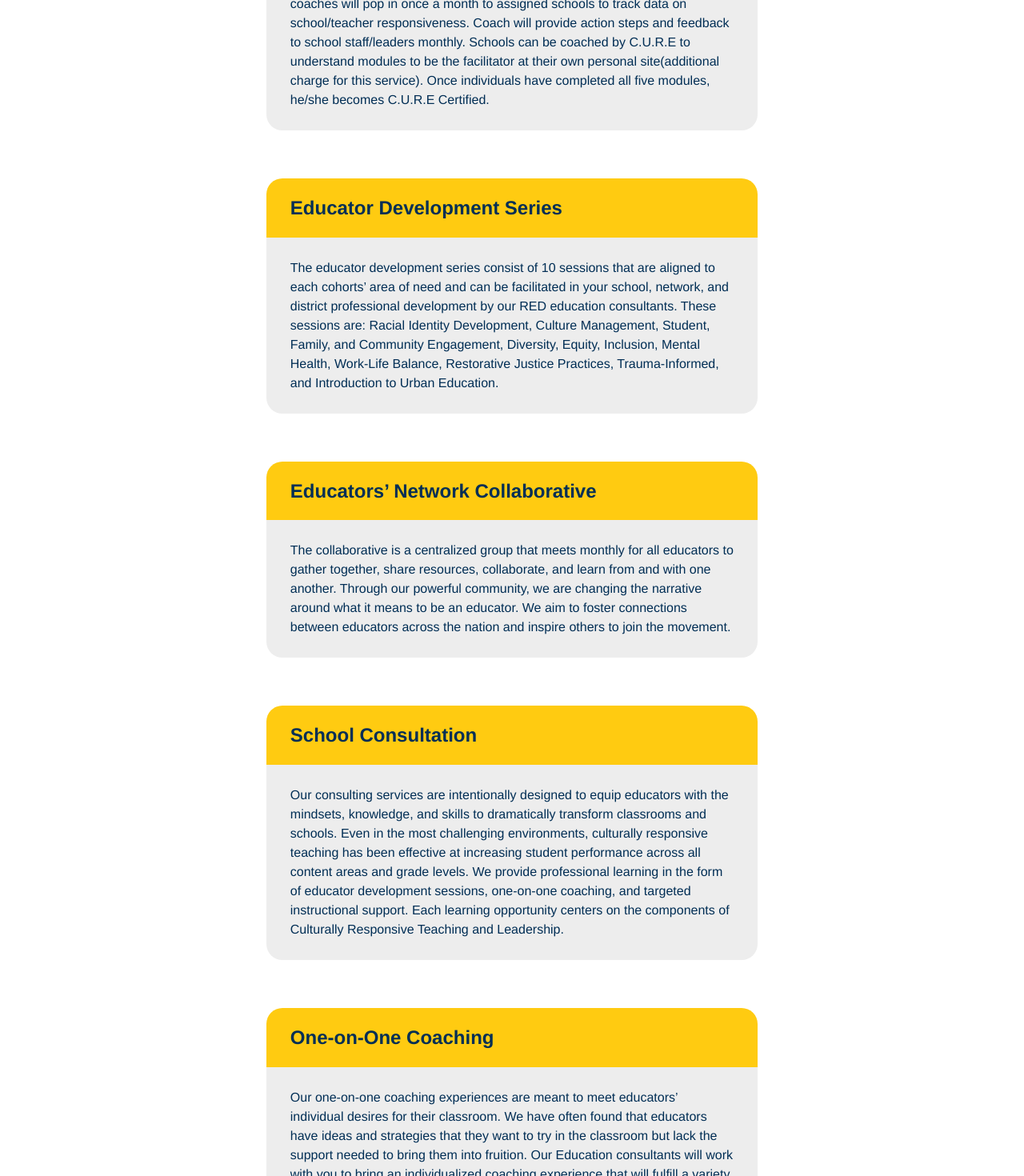
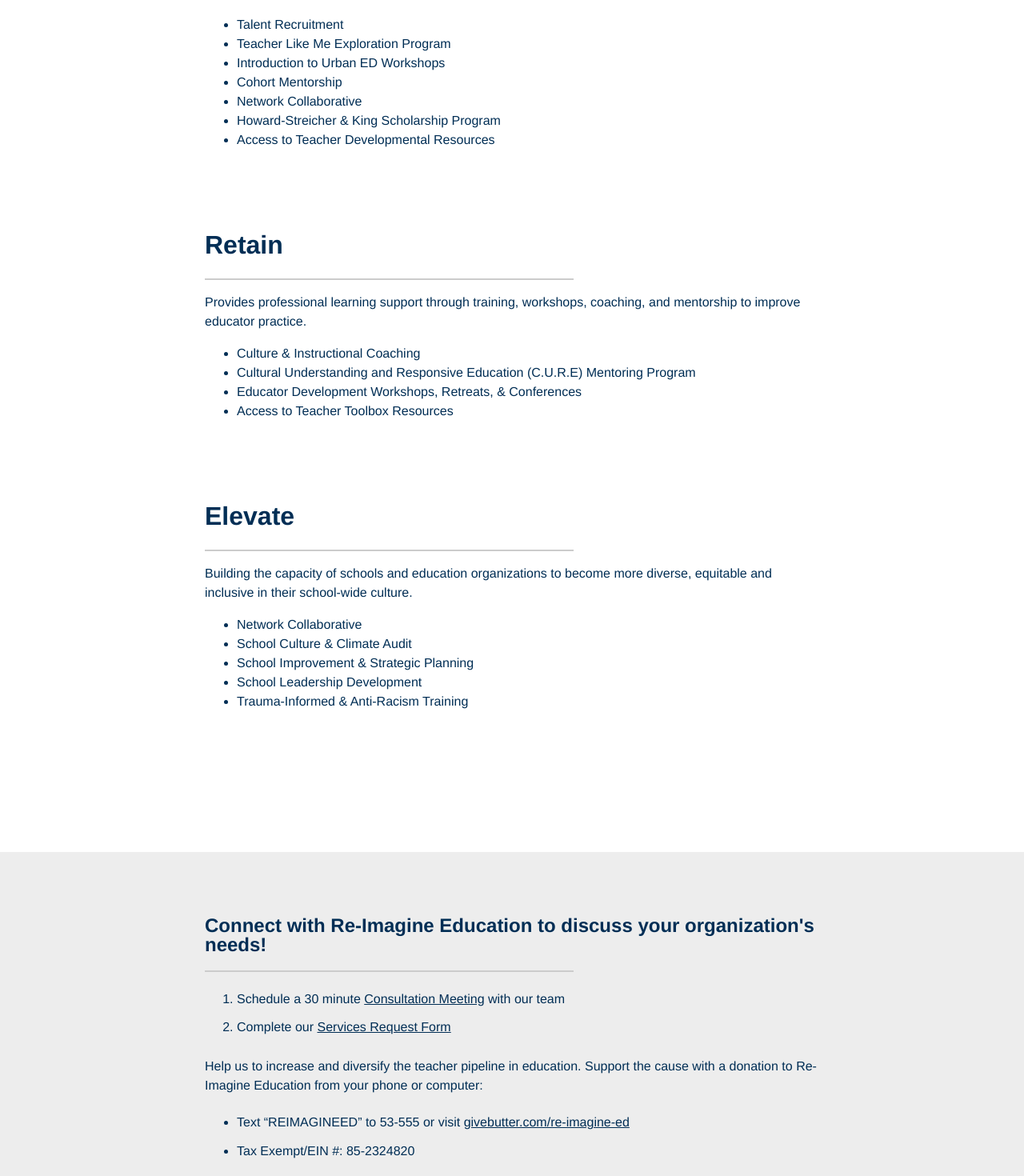
Before and after one commit to re-imagineed/re-imagineed-website, a Next.js app: page /programs in a window 1280 px wide. Shown: the part 640-2110 px from the top of the page at 80% size. Built offline with nearby package versions, Linux system fonts and the light colour scheme.

Commit message:
Update programs content

```diff
--- a/components/Header.jsx
+++ b/components/Header.jsx
@@ -24,8 +24,6 @@
     top: 0;
     max-width: 100vw;
     height: 60px;
-    /* transition: transform 0.3s, height 0.3s;
-    transform: translateY(${props => props.banner ? '0px' : '-40px'}); */
 `
 
 const StyledHeader = styled.header`
@@ -288,10 +286,6 @@
     return (
         <StyledHeaderWrapper banner={bannerPresent}>
             <StyledHeader>
-                {/* <NotificationBanner
-                    onBannerClose={closeBanner}
-                    bannerPresent={bannerPresent}
-                /> */}
                 <StyledContentWrapper>
                     <StyledLeftContent>
                         <Link href="/"><a>
@@ -322,10 +316,10 @@
                                             <StyledDropdownNavLinks>Overview</StyledDropdownNavLinks>
                                             </Link>
                                         <Link href="/about/#our_mission">
-                                            <StyledDropdownNavLinks>Our Mission</StyledDropdownNavLinks>
+                                            <StyledDropdownNavLinks>Mission</StyledDropdownNavLinks>
                                         </Link>
                                         <Link href="/about/#our_team">
-                                            <StyledDropdownNavLinks>Our Team</StyledDropdownNavLinks>
+                                            <StyledDropdownNavLinks>Leadership</StyledDropdownNavLinks>
                                         </Link>
                                     </StyledDropdown>
                                 </StyledDropdownWrapper>
--- a/components/Styled.jsx
+++ b/components/Styled.jsx
@@ -49,7 +49,7 @@
 
 export const StyledP1 = styled.p`
     font-size: 1em;
-    line-height: 1.4em;
+    line-height: 1.5em;
 
     @media ${device.tablet} {
         font-size: 1.2em;
@@ -58,6 +58,7 @@
 
 export const StyledP2 = styled.p`
     font-size: 0.9em;
+    line-height: 1.5em;
 
     @media ${device.tablet} {
         font-size: 1em;
@@ -70,6 +71,12 @@
     @media ${device.tablet} {
         font-size: 0.9em;
     }
+`
+
+export const StyledInlineLink = styled.a`
+  display: inline-block;
+  font-weight: 500;
+  text-decoration: underline;
 `
 
 const lineExpand = keyframes`
--- a/pages/programs.js
+++ b/pages/programs.js
@@ -2,23 +2,23 @@
 import { OfferingsTable, MembershipTable } from '../components/Tables'
 import { device } from '../utils/media-breakpoints'
 import _Head from '../components/Head'
-import { StyledContainer, StyledMain, StyledSection, StyledSectionContentWrapper, StyledSectionAnchor, StyledP1, StyledP2, StyledP3, StyledDividerLine} from '../components/Styled'
+import { StyledContainer, StyledMain, StyledSection, StyledSectionContentWrapper, StyledSectionAnchor, StyledP1, StyledP2, StyledP3, StyledDividerLine, StyledInlineLink} from '../components/Styled'
 import Footer from '../components/Footer'
 import Header from '../components/Header'
 
 const programs = [
-  {title: "Cultural Understanding and Responsive Education (C.U.R.E) Mentoring Program", description: "C.U.R.E., the curriculum is broken into 5 modules focusing on 5 different concepts centered around cultural responsiveness/sensitivity. C.U.R.E. coaches will provide bi-weekly sessions (beginning of the month and end of the month) to schools that hire for the services.  During each professional learning institute, C.U.R.E coaches will give teacher reflection activities for staff to complete independently and collectively with students. C.U.R.E. coaches will pop in once a month to assigned schools to track data on school/teacher responsiveness. Coach will provide action steps and feedback to school staff/leaders monthly. Schools can be coached by C.U.R.E to understand modules to be the facilitator at their own personal site(additional charge for this service). Once individuals have completed all five modules, he/she becomes C.U.R.E Certified."},
-  {title: "Educator Development Series", description: "The educator development series consist of 10 sessions that are aligned to each cohorts’ area of need and can be facilitated in your school, network, and district professional development by our RED education consultants.  These sessions are: Racial Identity Development, Culture Management, Student, Family, and Community Engagement, Diversity, Equity, Inclusion, Mental Health, Work-Life Balance, Restorative Justice Practices, Trauma-Informed, and Introduction to Urban Education."},
-  {title: "Educators’ Network Collaborative", description: "The collaborative is a centralized group that meets monthly for all educators to gather together, share resources, collaborate, and learn from and with one another. Through our powerful community, we are changing the narrative around what it means to be an educator. We aim to foster connections between educators across the nation and inspire others to join the movement."},
-  {title: "School Consultation", description: "Our consulting services are intentionally designed to equip educators with the mindsets, knowledge, and skills to dramatically transform classrooms and schools. Even in the most challenging environments, culturally responsive teaching has been effective at increasing student performance across all content areas and grade levels. We provide professional learning in the form of educator development sessions, one-on-one coaching, and targeted instructional support. Each learning opportunity centers on the components of Culturally Responsive Teaching and Leadership."},
-  {title: "One-on-One Coaching", description: "Our one-on-one coaching experiences are meant to meet educators’ individual desires for their classroom. We have often found that educators have ideas and strategies that they want to try in the classroom but lack the support needed to bring them into fruition. Our Education consultants will work with you to bring an individualized coaching experience that will fulfill a variety of needs."},
-  {title: "Professional Learning Institute", description: "Our P.L.I. experiences are intentionally designed to equip educators with the mindsets, knowledge, and skills needed to dramatically transform classrooms and schools. Even in the most challenging environments, culturally responsive teaching has been effective at increasing student performance across all content areas and grade levels. We provide this institute of learning for educators, school administration, businesses, firms, and so much more."},
-  {title: "Policy Reform and Advocacy Program", description: "The goal of school choice is to give all families — especially families in underserved communities — access to high-quality schools that work for them. Re-Imagine advocates work to overcome these barriers by connecting families to parent advocates who help them find and apply to high-quality schools of choice. These advocates don’t wait for trouble to arise; they reach out to families, leveraging a network of community-connected partners, such as schools, day care centers and homeless shelters, to help families who may lack information get started. We are empowering families to use their voice to speak out as it relates to issues in education at the political level. We support families by providing information, training and leadership opportunities so that families can be informed and effective partners in their child's education and in the systems that support them."},
-  {title: "Howard-Streicher & King Scholarship Program", description: "The Howard-Streicher & King Grant provides scholarships for education majors who commit to teach in high-need fields in low-income areas for at least three academic years.",
-   other: [
-     {title: "Key Criteria", content: "Students must meet eligibility criteria for federal student aid, complete the FAFSA, be enrolled at an eligible education program at a participating school, meet specific academic requirements, join RED’s Cohort 1 for Aspiring Teachers where you will receive mentorship and sign an agreement to serve."},
-     {title: "Award Information", content: "Up to $1,000 per year."}
-   ]}
+  // {title: "Cultural Understanding and Responsive Education (C.U.R.E) Mentoring Program", description: "C.U.R.E., the curriculum is broken into 5 modules focusing on 5 different concepts centered around cultural responsiveness/sensitivity. C.U.R.E. coaches will provide bi-weekly sessions (beginning of the month and end of the month) to schools that hire for the services.  During each professional learning institute, C.U.R.E coaches will give teacher reflection activities for staff to complete independently and collectively with students. C.U.R.E. coaches will pop in once a month to assigned schools to track data on school/teacher responsiveness. Coach will provide action steps and feedback to school staff/leaders monthly. Schools can be coached by C.U.R.E to understand modules to be the facilitator at their own personal site(additional charge for this service). Once individuals have completed all five modules, he/she becomes C.U.R.E Certified."},
+  // {title: "Educator Development Series", description: "The educator development series consist of 10 sessions that are aligned to each cohorts’ area of need and can be facilitated in your school, network, and district professional development by our RED education consultants.  These sessions are: Racial Identity Development, Culture Management, Student, Family, and Community Engagement, Diversity, Equity, Inclusion, Mental Health, Work-Life Balance, Restorative Justice Practices, Trauma-Informed, and Introduction to Urban Education."},
+  // {title: "Educators’ Network Collaborative", description: "The collaborative is a centralized group that meets monthly for all educators to gather together, share resources, collaborate, and learn from and with one another. Through our powerful community, we are changing the narrative around what it means to be an educator. We aim to foster connections between educators across the nation and inspire others to join the movement."},
+  // {title: "School Consultation", description: "Our consulting services are intentionally designed to equip educators with the mindsets, knowledge, and skills to dramatically transform classrooms and schools. Even in the most challenging environments, culturally responsive teaching has been effective at increasing student performance across all content areas and grade levels. We provide professional learning in the form of educator development sessions, one-on-one coaching, and targeted instructional support. Each learning opportunity centers on the components of Culturally Responsive Teaching and Leadership."},
+  // {title: "One-on-One Coaching", description: "Our one-on-one coaching experiences are meant to meet educators’ individual desires for their classroom. We have often found that educators have ideas and strategies that they want to try in the classroom but lack the support needed to bring them into fruition. Our Education consultants will work with you to bring an individualized coaching experience that will fulfill a variety of needs."},
+  // {title: "Professional Learning Institute", description: "Our P.L.I. experiences are intentionally designed to equip educators with the mindsets, knowledge, and skills needed to dramatically transform classrooms and schools. Even in the most challenging environments, culturally responsive teaching has been effective at increasing student performance across all content areas and grade levels. We provide this institute of learning for educators, school administration, businesses, firms, and so much more."},
+  // {title: "Policy Reform and Advocacy Program", description: "The goal of school choice is to give all families — especially families in underserved communities — access to high-quality schools that work for them. Re-Imagine advocates work to overcome these barriers by connecting families to parent advocates who help them find and apply to high-quality schools of choice. These advocates don’t wait for trouble to arise; they reach out to families, leveraging a network of community-connected partners, such as schools, day care centers and homeless shelters, to help families who may lack information get started. We are empowering families to use their voice to speak out as it relates to issues in education at the political level. We support families by providing information, training and leadership opportunities so that families can be informed and effective partners in their child's education and in the systems that support them."},
+  // {title: "Howard-Streicher & King Scholarship Program", description: "The Howard-Streicher & King Grant provides scholarships for education majors who commit to teach in high-need fields in low-income areas for at least three academic years.",
+  //  other: [
+  //    {title: "Key Criteria", content: "Students must meet eligibility criteria for federal student aid, complete the FAFSA, be enrolled at an eligible education program at a participating school, meet specific academic requirements, join RED’s Cohort 1 for Aspiring Teachers where you will receive mentorship and sign an agreement to serve."},
+  //    {title: "Award Information", content: "Up to $1,000 per year."}
+  //  ]}
 ]
 
 const StyledProgramContainer = styled.div`
@@ -62,19 +62,30 @@
   background-color: ${props => props.theme.lightgrey};
 `
 
+const StyledOL = styled.ol`
+  line-height: 2.2em;
+  margin-bottom: 20px;
+`
+
+const StyledUL = styled.ul`
+  line-height: 2.2em;
+  margin-bottom: 20px;
+`
+
 function Programs(props) {
     return (
       <StyledContainer>
         <_Head/>
         <Header/>
         <StyledMain>
-          <StyledSection index={1}>
+          <StyledSection index={0}>
             <StyledSectionContentWrapper>
 
               <h1>Programs & Services</h1>
               <StyledDividerLine/>
               <StyledP1>Re-Imagine Education develops culturally responsive tools, strategies and resources that will equip school leaders and teachers in their role. Lastly, RED actively collaborates with schools  and community organizations to host educator focused programs and events.</StyledP1>
-              <StyledProgramContainer>
+
+              {/* <StyledProgramContainer>
                 {programs.map((program, i) =>
                   <StyledProgramModule key={i}>
                     <StyledProgramHeader>
@@ -89,22 +100,70 @@
                     </StyledProgramBody>
                   </StyledProgramModule>
                 )}
-              </StyledProgramContainer>
-              <div style={{width: "100%", height: "60px"}}></div>
-
-              <h1>Offerings & Support</h1>
-              <StyledDividerLine/>
-              <StyledP1>
-                Re-Imagine Education seeks to build connections through supports that include: networking and building a cohort, providing mentoring support, and professional learning.
-              </StyledP1>
-              <StyledP1>
-                RED members join the organization online and are placed in one of five cohorts, led by a Cohort Mentor; members set goals for their own growth and development each year, and Cohort Leaders are responsible for providing the support necessary to reach those goals.
-              </StyledP1>
-              <OfferingsTable/>
-              <MembershipTable/>
+              </StyledProgramContainer> */}
 
             </StyledSectionContentWrapper>
           </StyledSection>
+
+          <StyledSection index={1}>
+            <StyledSectionContentWrapper>
+              <h1>Attract</h1>
+              <StyledDividerLine/>
+              <StyledP2>Recruits students in high school, college and career changers who are interested in pursuing a career in K-12 education.</StyledP2>
+              <ul>
+                <li>Talent Recruitment</li>
+                <li>Teacher Like Me Exploration Program</li>
+                <li>Introduction to Urban ED Workshops</li>
+                <li>Cohort Mentorship</li>
+                <li>Network Collaborative</li>
+                <li>Howard-Streicher & King Scholarship Program</li>
+                <li>Access to Teacher Developmental Resources</li>
+              </ul>
+              <div style={{width: "100%", height: "60px"}}></div>
+
+              <h1>Retain</h1>
+              <StyledDividerLine/>
+              <StyledP2>Provides professional learning support through training, workshops, coaching, and mentorship to improve educator practice.</StyledP2>
+              <ul>
+                <li>Culture & Instructional Coaching</li>
+                <li>Cultural Understanding and Responsive Education (C.U.R.E) Mentoring Program</li>
+                <li>Educator Development Workshops, Retreats, & Conferences</li>
+                <li>Access to Teacher Toolbox Resources</li>
+              </ul>
+              <div style={{width: "100%", height: "60px"}}></div>
+
+              <h1>Elevate</h1>
+              <StyledDividerLine/>
+              <StyledP2>Building the capacity of schools and education organizations to become more diverse, equitable and inclusive in their school-wide culture.</StyledP2>
+              <ul>
+                <li>Network Collaborative</li>
+                <li>School Culture & Climate Audit</li>
+                <li>School Improvement & Strategic Planning</li>
+                <li>School Leadership Development</li>
+                <li>Trauma-Informed & Anti-Racism Training</li>
+              </ul>
+              <div style={{width: "100%", height: "60px"}}></div>
+            </StyledSectionContentWrapper>
+          </StyledSection>
+
+          <StyledSection index={2}>
+            <StyledSectionContentWrapper>
+
+              <h2>Connect with Re-Imagine Education to discuss your organization's needs!</h2>
+              <StyledDividerLine/>
+
+              <StyledOL>
+                <li>Schedule a 30 minute <StyledInlineLink target="_blank" href="https://calendly.com/isiah-king-1/30min">Consultation Meeting</StyledInlineLink> with our team</li>
+                <li>Complete our <StyledInlineLink target="_blank" href="https://docs.google.com/forms/d/e/1FAIpQLSfdFUadJx1nCJfO1siouNrgk23g-prQ3QNL02py7z5aFZwK2Q/viewform">Services Request Form</StyledInlineLink></li>
+              </StyledOL>
+              <StyledP2>Help us to increase and diversify the teacher pipeline in education. Support the cause with a donation to Re-Imagine Education from your phone or computer:</StyledP2>
+              <StyledUL>
+                <li>Text “REIMAGINEED” to 53-555 or visit <StyledInlineLink target="_blank" href="https://givebutter.com/re-imagine-ed">givebutter.com/re-imagine-ed</StyledInlineLink></li>
+                <li>Tax Exempt/EIN #: 85-2324820</li>
+              </StyledUL>
+            </StyledSectionContentWrapper>
+          </StyledSection>
+
         </StyledMain>
         <Footer
           isHomePage={false}
```
Also changed, not shown: pages/index.js (+5 -5 lines).
